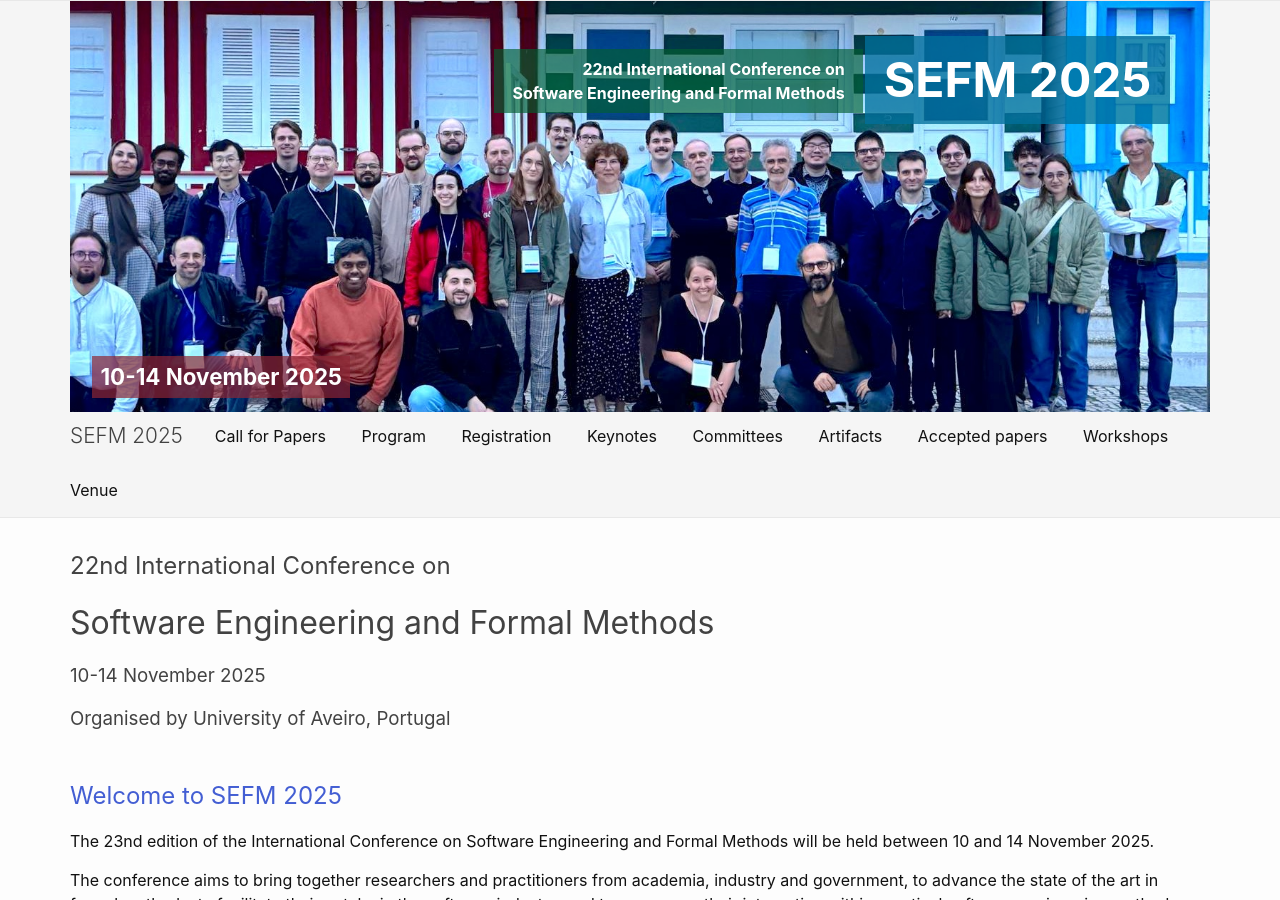
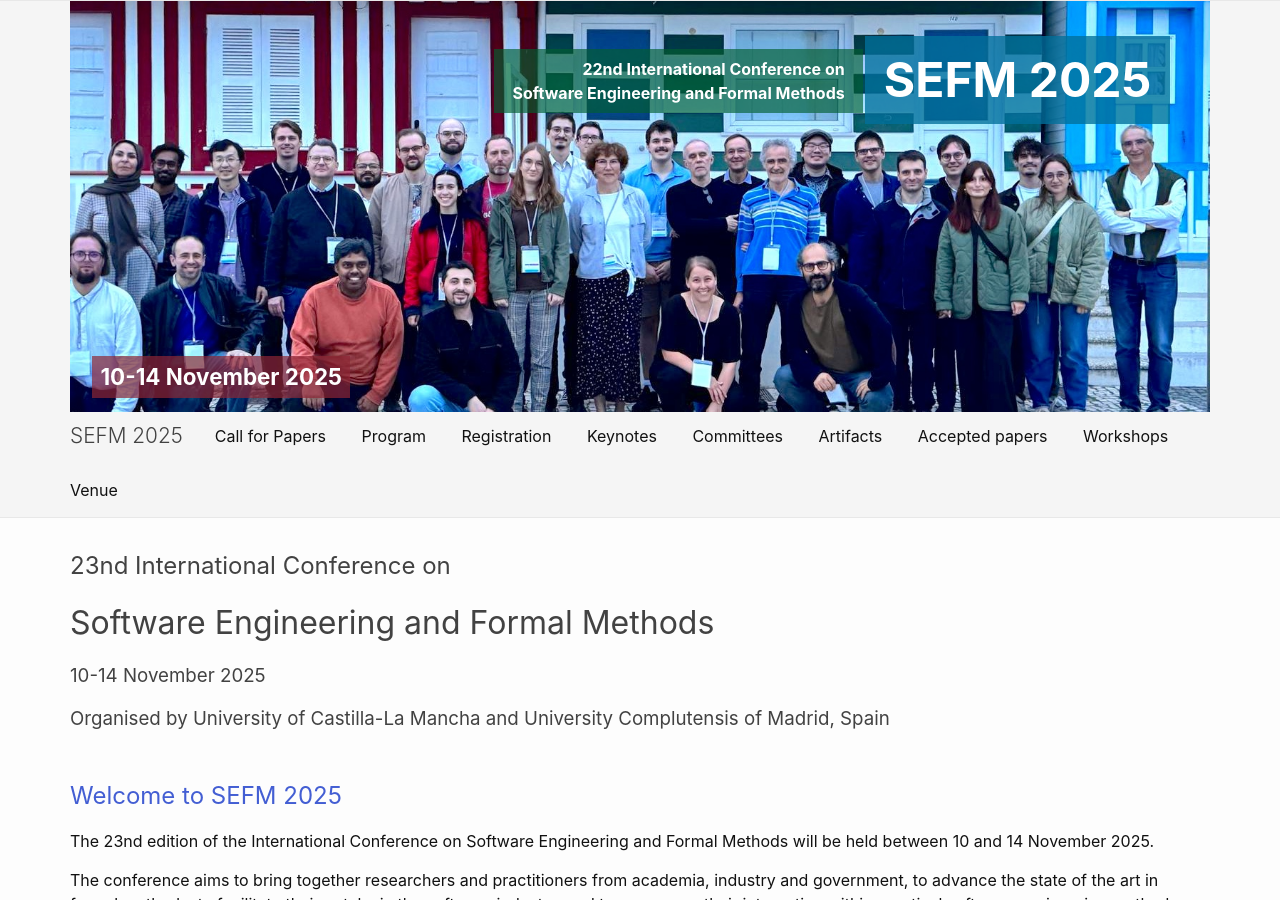
Before and after one commit to sefm-conference/2025, a Jekyll site: the page built from _pages/index.md, in a window 1280 px wide and 900 px high. Built offline with Jekyll 4.4.1, drawn with Linux system fonts in a browser that asks for light colours.

Commit message:
Update home.html

```diff
--- a/_layouts/home.html
+++ b/_layouts/home.html
@@ -4,10 +4,10 @@ layout: default
 
 <div class="home">
 
-    <h2>22nd International Conference on</h2>
+    <h2>23nd International Conference on</h2>
     <h1 class="page-title">{{ page.list_title | default: "Software Engineering and Formal Methods" }}</h1>
     <h3>{{site.date | escape}}</h3>
-    <h3>Organised by University of Aveiro, Portugal</h3>
+    <h3>Organised by University of Castilla-La Mancha and University Complutensis of Madrid, Spain</h3>
       <div class="page-content">
         {{ content }}
       </div>
```
